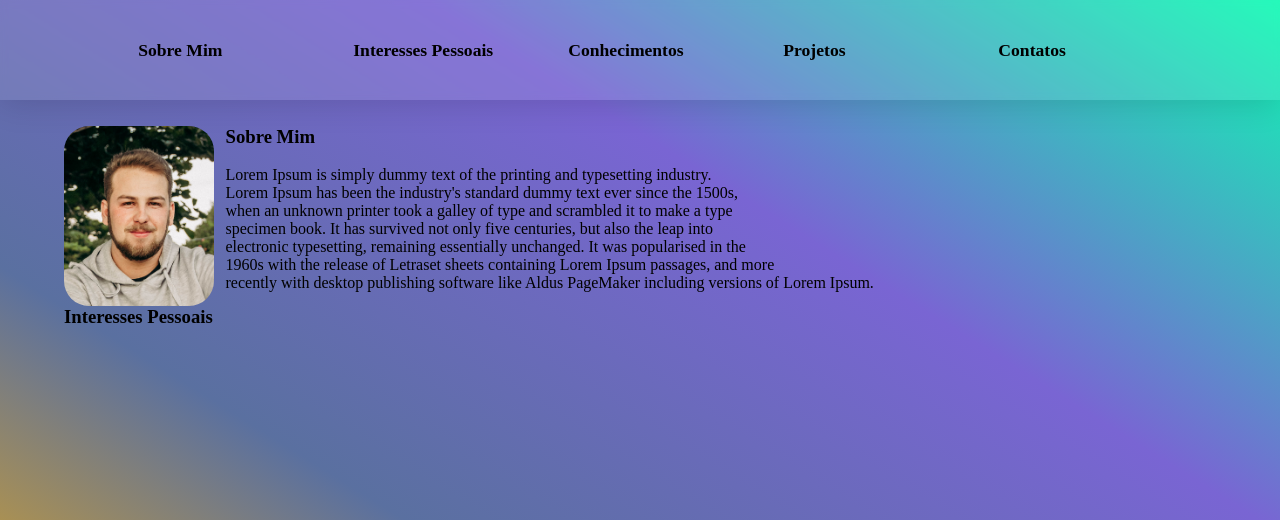
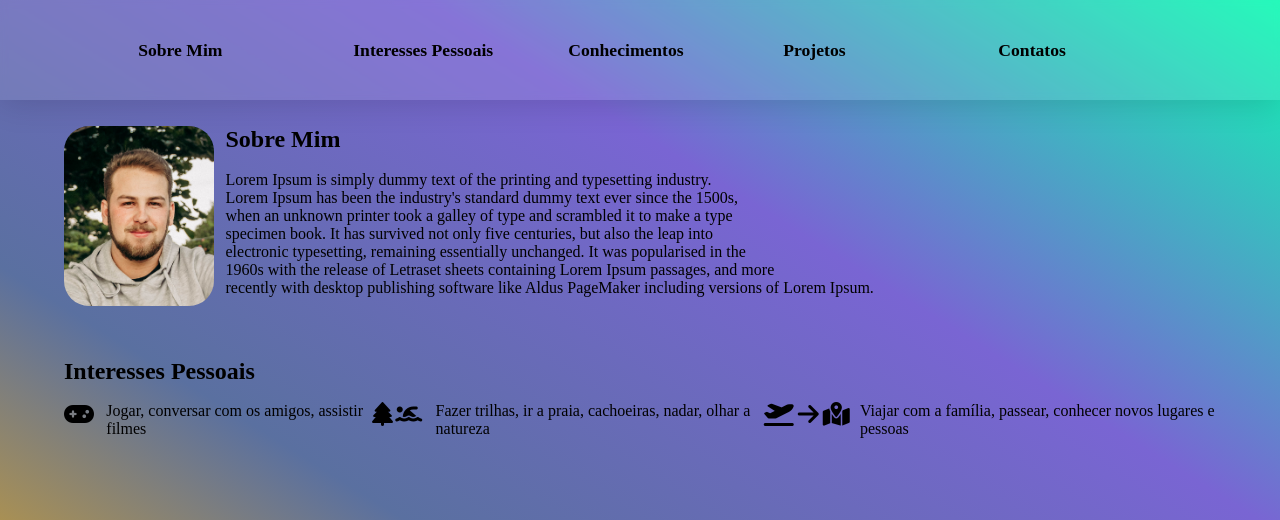
Before and after one commit to VitorAntonioKuhnen/Portifolio, a plain HTML site: page index.html in a window 1280 px wide. Shown: the top 520 px of the page. Drawn offline with Linux system fonts and the light colour scheme.

Commit message:
Atualização do portifólio adicionado seção do sobre mim

```diff
--- a/index.html
+++ b/index.html
@@ -1,28 +1,31 @@
 <!DOCTYPE html>
 <html lang="en">
+
 <head>
     <meta charset="UTF-8">
     <meta http-equiv="X-UA-Compatible" content="IE=edge">
     <meta name="viewport" content="width=device-width, initial-scale=1.0">
     <link rel="stylesheet" href="style.css">
     <title>Vítor Antônio Kuhnen - Portifólio</title>
+    <script src="https://kit.fontawesome.com/283329052b.js" crossorigin="anonymous"></script>
 </head>
+
 <body>
     <section id="pagina">
         <header id="cabecario">
             <div id="tags">
-                <a href="">Sobre Mim</a>
-                <a href="">Interesses Pessoais</a>
+                <a href="#sob_mim">Sobre Mim</a>
+                <a href="#int_pessoais">Interesses Pessoais</a>
                 <a href="">Conhecimentos</a>
                 <a href="">Projetos</a>
                 <a href="">Contatos</a>
             </div>
         </header>
         <main id="conteudo">
-            <div id="sob_mim">
+            <section id="sob_mim">
                 <img src="image/DSC_0394.jpg" id="imagem">
                 <div>
-                    <h3>Sobre Mim</h3>
+                    <h2>Sobre Mim</h2>
                     <br>
                     <p>Lorem Ipsum is simply dummy text of the printing and typesetting industry. <br>
                         Lorem Ipsum has been the industry's standard dummy text ever since the 1500s, <br>
@@ -30,14 +33,51 @@
                         specimen book. It has survived not only five centuries, but also the leap into <br>
                         electronic typesetting, remaining essentially unchanged. It was popularised in the <br>
                         1960s with the release of Letraset sheets containing Lorem Ipsum passages, and more <br>
-                        recently with desktop publishing software like Aldus PageMaker including versions of Lorem Ipsum.</p>
+                        recently with desktop publishing software like Aldus PageMaker including versions of Lorem
+                        Ipsum.</p>
                 </div>
-            </div>
-            <div>
-                <h3>Interesses Pessoais</h3>
-            </div>
+            </section>
+
+            <section id="int_pessoais">
+                <h2>Interesses Pessoais</h2>
+                <div id="info_pessoal">
+                    <div id="sobre">
+                        <i id="icon" class="fa-solid fa-gamepad"></i>
+                        <p>Jogar, conversar com os amigos, assistir filmes</p>
+                    </div>
+
+                    <div id="sobre">
+                        <div id="icons">
+                            <i id="icon" class="fa-solid fa-tree"></i>
+                            <i id="icon" class="fa-solid fa-person-swimming"></i>
+                        </div>
+                        <p>Fazer trilhas, ir a praia, cachoeiras, nadar, olhar a natureza</p>
+                    </div>
+
+                    <div id="sobre">
+                        <div id="icons">
+                            <i id="icon" class="fa-solid fa-plane-departure"></i>
+                            <i id="icon" class="fa-solid fa-arrow-right"></i>
+                            <i id="icon" class="fa-solid fa-map-location-dot"></i>
+                        </div>
+                        <p>Viajar com a família, passear, conhecer novos lugares e pessoas</p>
+                    </div>
+                </div>
+            </section>
+
+            <section>
+                <div>
+                    <h4>Linguagens</h4>
+                    <div id="inf_lingua">
+
+                        <i class="fa-brands fa-java"></i>
+                        <p id="ferramenta">Java</p>
+                    </div>
+                </div>
+            </section>
         </main>
     </section>
 
 </body>
+
 </html>
--- a/style.css
+++ b/style.css
@@ -8,8 +8,16 @@
 }
 
 body{
+    height: 100%;
+}
+
+#pagina{
+    position: fixed
+    ;
     height: 100vh;
+    width: 100%;
     background-image: linear-gradient(to right top, #ffb300, #5a70a0 ,#7965d3, #0dfab3);
+
 }
 
 #cabecario{
@@ -40,7 +48,12 @@ body{
 }
 
 #conteudo{
+    display: flex;
+    flex-direction: column;
+    height: 100%;
+    width: 100%;
     padding: 2% 5%;
+    gap: 7%;
 
 }
 
@@ -53,3 +66,29 @@ body{
     border-radius: 25px;
     width: 150px;
 }
+#int_pessoais{
+    display: flex;
+    flex-direction: column;
+    height: 15%;
+    gap: 15%;
+}
+
+#info_pessoal{
+    display: flex;
+
+
+}
+
+#icons{
+    display: flex;
+    gap: 5%;
+}
+
+#icon{
+    font-size: 150%;
+}
+
+#sobre{
+    display: flex;
+    gap: 4%;
+}
```
